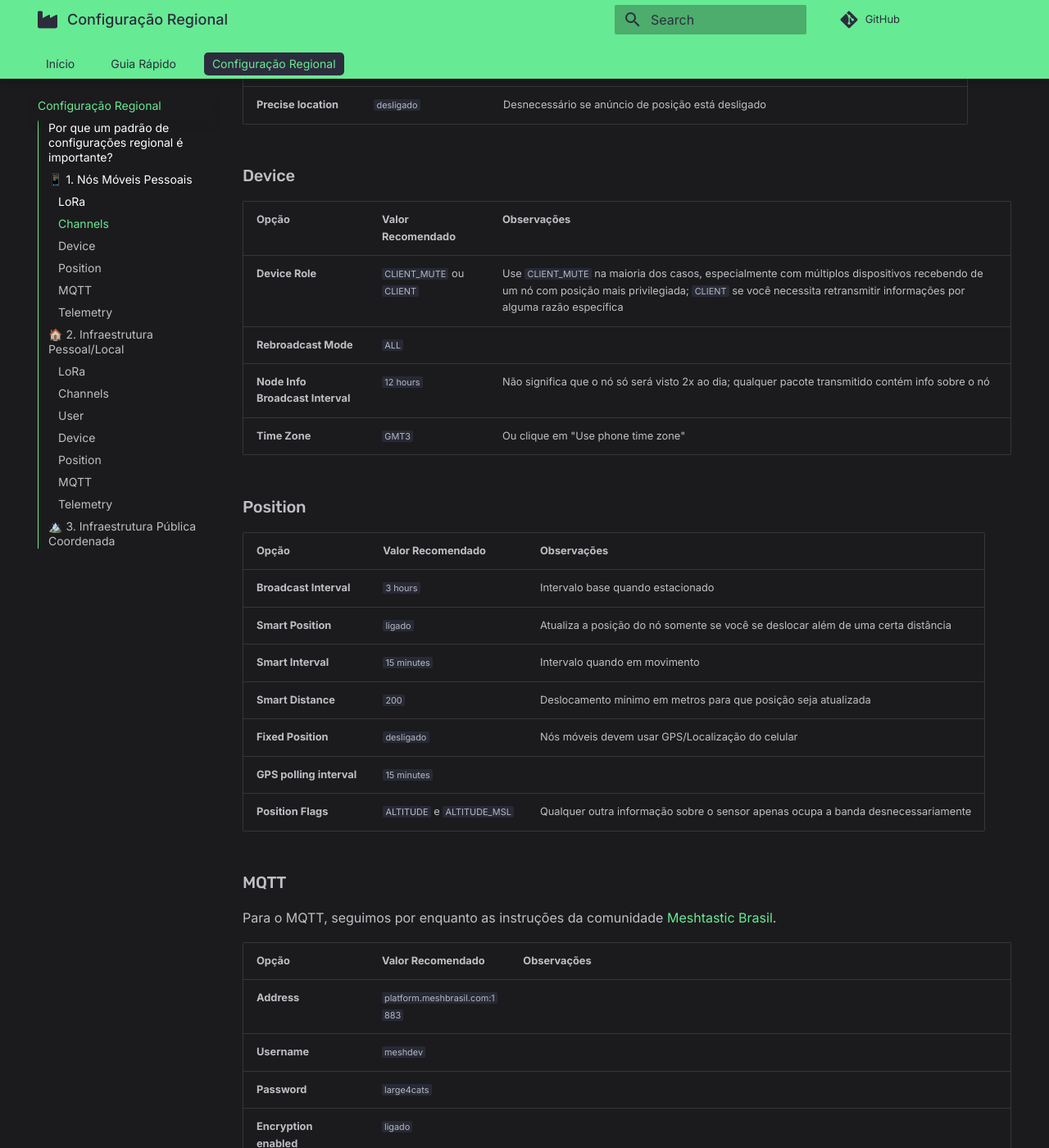
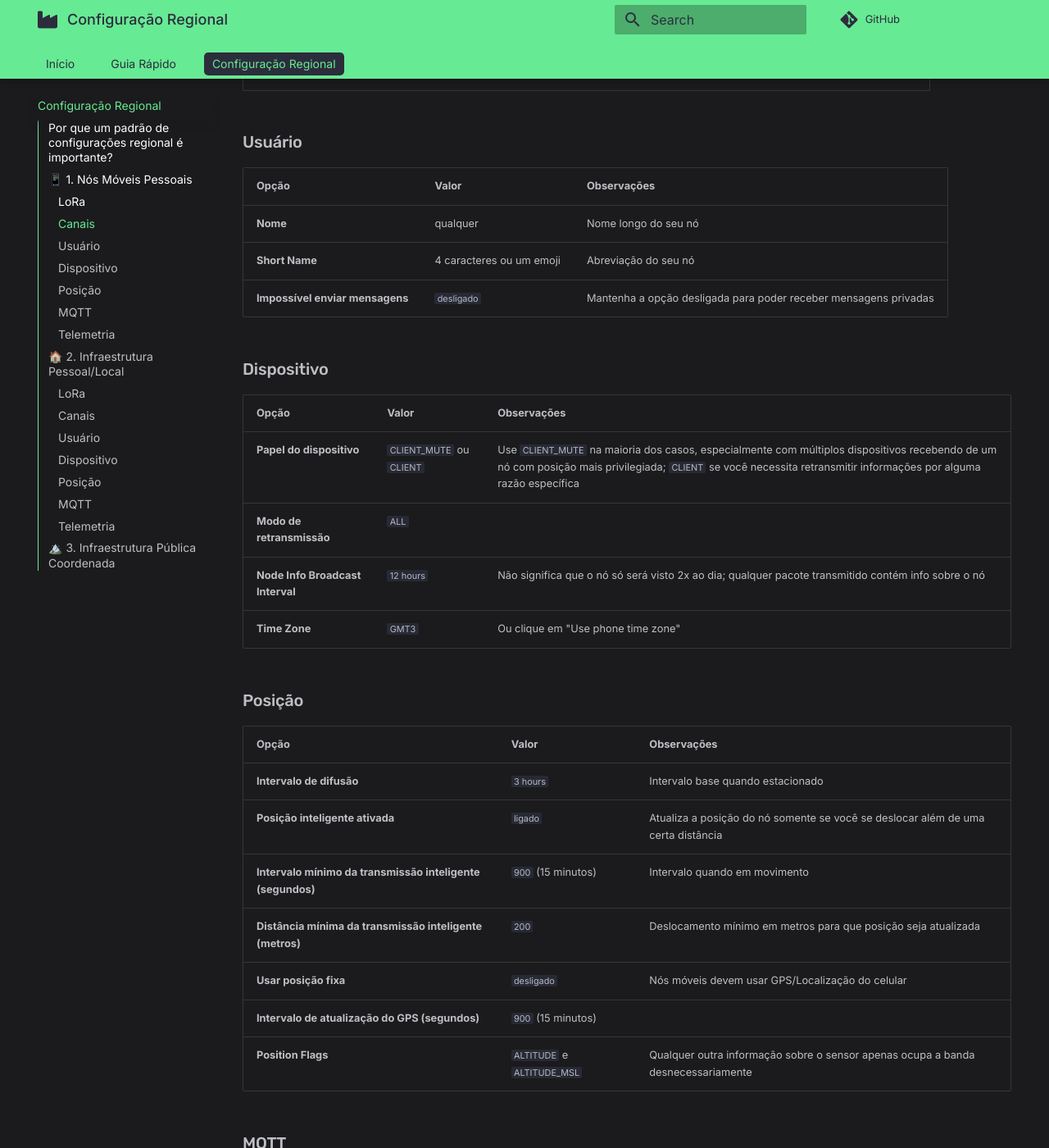
Before and after one commit to MeshSorocaba/meshsorocaba.github.io, an MkDocs documentation site: the page built from docs/configuracao.md, in a window 1280 px wide and 1400 px high, scrolled down 1769 px. Shown: the whole window at 82% size. Built offline with MkDocs 1.6.1 and Material for MkDocs 9.7.7, drawn with Linux system fonts in a browser that asks for light colours; comment, search, counter and statistics services are not loaded; some of the changed text lies outside the part shown.

Commit message:
Translate recommended config

```diff
--- a/docs/configuracao.md
+++ b/docs/configuracao.md
@@ -1,4 +1,4 @@
-# Valor Recomendado para a Região de Sorocaba
+# Valor para a Região de Sorocaba
 
 As configurações recomendadas nesta seção variam de acordo com a função do seu nó Meshtastic e priorizam a estabilidade da rede através da redução de tráfego desnecessário em nossa banda compartilhada.
 
@@ -17,72 +17,78 @@ Para dispositivos que você carrega consigo, unidades veiculares e outros dispos
 
 ### LoRa
 
-| **Opção** | **Valor Recomendado** | **Observações** |
+| **Opção** | **Valor** | **Observações** |
 | :--- | :--- | :--- |
-| **Region** | `Australia / Brazil / New Zealand` | Faixa de 915 a 928 MHz autorizada pela ANATEL para dispositivos de baixa potência |
+| **Região** | `Australia / Brazil / New Zealand` | Faixa de 915 a 928 MHz autorizada pela ANATEL para dispositivos de baixa potência |
 | **Use Preset** | `ligado` | |
 | **Modem Preset** | `LONG_FAST` | Valor padrão, usado enquanto a região ainda não possui tantos nós |
-| **Ignore MQTT** | `desligado` | Se desligado, aceita mensagens que tenham transitado via MQTT |
+| **Ignorar MQTT** | `desligado` | Se desligado, aceita mensagens que tenham transitado via MQTT |
 | **OK to MQTT** | `ligado` | Permite que o nó seja monitorado pelas ferramentas web e auxilia na coordenação da rede |
 | **Transmit Enabled** | `ligado` | Habilite se quiser que o nó seja capaz de transmitir |
-| **Override Duty Cycle** | `ligado` | Ignora o limite de ciclos, cujo limite só existe na Europa |
+| **Ignorar ciclo de trabalho** | `ligado` | Ignora o limite de ciclos, cujo limite só existe na Europa |
 | **Number of Hops** | `4` ou `5` | Um número alto tem risco de congestionar a malha de acordo com simulações |
-| **Frequency Slot** | `20` | Número padrão do canal `LongFast`. O valor 0 calculará automaticamente a frequência com base no Nome do Canal |
+| **Slot** | `20` | Número padrão do canal `LongFast`. O valor 0 calculará automaticamente a frequência com base no Nome do Canal |
 | **RX Boosted Gain** | `ligado` | opção específica para a série de chips SX126x que permite ao chip consumir uma pequena quantidade de energia adicional para aumentar a sensibilidade de recepção |
 
-### Channels
+### Canais
 
-| **Opção** | **Valor Recomendado** | **Observações** |
+| **Opção** | **Valor** | **Observações** |
 | :--- | :--- | :--- |
-| **Name** | `LongFast` | Canal público padrão para o preset `LONG_FAST` |
+| **Nome do canal** | `LongFast` | Canal público padrão para o preset `LONG_FAST` |
 | **PSK** | `AQ==` | Chave padrão do canal |
-| **Uplink Enabled** | `ligado` | Permite que o nó seja monitorado pelas ferramentas web e auxilia na coordenação da rede |
-| **Downlink enabled** | `desligado` | Reduz tráfego desnecessário do MQTT para o rádio |
-| **Position enabled** | `desligado` | Ignora pedidos de anúncio de posição |
-| **Precise location** | `desligado` | Desnecessário se anúncio de posição está desligado |
+| **Uplink ativado** | `ligado` | Permite que o nó seja monitorado pelas ferramentas web e auxilia na coordenação da rede |
+| **Downlink ativado** | `desligado` | Reduz tráfego desnecessário do MQTT para o rádio |
+| **Posição ativada** | `desligado` | Ignora pedidos de anúncio de posição |
+| **Localização precisa** | `desligado` | Desnecessário se anúncio de posição está desligado |
 
+### Usuário
+| **Opção** | **Valor** | **Observações** |
+| :--- | :--- | :--- |
+| **Nome** | qualquer | Nome longo do seu nó |
+| **Short Name** | 4 caracteres ou um emoji | Abreviação do seu nó |
+| **Impossível enviar mensagens** | `desligado` | Mantenha a opção desligada para poder receber mensagens privadas |
 
-### Device
+### Dispositivo
 
-| **Opção** | **Valor Recomendado** | **Observações** |
+| **Opção** | **Valor** | **Observações** |
 | :--- | :--- | :--- |
-| **Device Role** | `CLIENT_MUTE` ou `CLIENT` | Use `CLIENT_MUTE` na maioria dos casos, especialmente com múltiplos dispositivos recebendo de um nó com posição mais privilegiada; `CLIENT` se você necessita retransmitir informações por alguma razão específica |
-| **Rebroadcast Mode** | `ALL` | |
+| **Papel do dispositivo** | `CLIENT_MUTE` ou `CLIENT` | Use `CLIENT_MUTE` na maioria dos casos, especialmente com múltiplos dispositivos recebendo de um nó com posição mais privilegiada; `CLIENT` se você necessita retransmitir informações por alguma razão específica |
+| **Modo de retransmissão** | `ALL` | |
 | **Node Info Broadcast Interval** | `12 hours` | Não significa que o nó só será visto 2x ao dia; qualquer pacote transmitido contém info sobre o nó |
 | **Time Zone** | `GMT3` | Ou clique em "Use phone time zone" |
 
-### Position
+### Posição
 
-| **Opção** | **Valor Recomendado** | **Observações** |
+| **Opção** | **Valor** | **Observações** |
 | :--- | :--- | :--- |
-| **Broadcast Interval** | `3 hours` | Intervalo base quando estacionado |
-| **Smart Position** | `ligado` | Atualiza a posição do nó somente se você se deslocar além de uma certa distância |
-| **Smart Interval** | `15 minutes` | Intervalo quando em movimento |
-| **Smart Distance** | `200` | Deslocamento mínimo em metros para que posição seja atualizada |
-| **Fixed Position** | `desligado` | Nós móveis devem usar GPS/Localização do celular |
-| **GPS polling interval** | `15 minutes` |  |
+| **Intervalo de difusão** | `3 hours` | Intervalo base quando estacionado |
+| **Posição inteligente ativada** | `ligado` | Atualiza a posição do nó somente se você se deslocar além de uma certa distância |
+| **Intervalo mínimo da transmissão inteligente (segundos)** | `900` (15 minutos) | Intervalo quando em movimento |
+| **Distância mínima da transmissão inteligente (metros)** | `200` | Deslocamento mínimo em metros para que posição seja atualizada |
+| **Usar posição fixa** | `desligado` | Nós móveis devem usar GPS/Localização do celular |
+| **Intervalo de atualização do GPS (segundos)** | `900` (15 minutos) |  |
 | **Position Flags** | `ALTITUDE` e `ALTITUDE_MSL` | Qualquer outra informação sobre o sensor apenas ocupa a banda desnecessariamente  |
 
 ### MQTT
 
 Para o MQTT, seguimos por enquanto as instruções da comunidade [Meshtastic Brasil](https://www.meshbrasil.com/).
 
-| **Opção** | **Valor Recomendado** | **Observações** |
+| **Opção** | **Valor** | **Observações** |
 | :--- | :--- | :--- |
-| **Address** | `platform.meshbrasil.com:1883` | |
-| **Username** | `meshdev` | |
-| **Password** | `large4cats` | |
-| **Encryption enabled** | `ligado` | |
-| **JSON output enabled** | `desligado` | |
-| **TLS enabled** | `desligado` | |
-| **Root topic** | `meshdev` | |
-| **Proxy to client enabled** | `ligado` ou `desligado` | `ligado` se o nó só pode se comunicar pela internet através do seu celular, `desligado` se ele possui WiFi configurado e funcionando |
+| **Endereço** | `platform.meshbrasil.com:1883` | |
+| **Nome de usuário** | `meshdev` | |
+| **Senha** | `large4cats` | |
+| **Criptografia ativada** | `ligado` | |
+| **Saída JSON ativada** | `desligado` | |
+| **TLS ativado** | `desligado` | |
+| **Tópico principal** | `meshdev` | |
+| **Proxy para cliente ativado** | `ligado` ou `desligado` | `ligado` se o nó só pode se comunicar pela internet através do seu celular, `desligado` se ele possui WiFi configurado e funcionando |
 
-### Telemetry
-| **Opção** | **Valor Recomendado** | **Observações** |
+### Telemetria
+| **Opção** | **Valor** | **Observações** |
 | :--- | :--- | :--- |
 | **Send Device Telemetry** | `desligado` | Ao contrário de um nó solar ou uma estação base, não é necessário anunciar seu nível de bateria a toda a malha |
-| **Environment metrics module enabled** | `desligado` | Não é útil para nós portáteis |
+| **Módulo de métricas do ambiente ativado** | `desligado` | Não é útil para nós portáteis |
 
 ---
 
@@ -92,76 +98,77 @@ Para estações base residenciais, nós em sótãos/telhados, mastros em quintai
 
 ### LoRa
 
-| **Opção** | **Valor Recomendado** | **Observações** |
+| **Opção** | **Valor** | **Observações** |
 | :--- | :--- | :--- |
-| **Region** | `Australia / Brazil / New Zealand` | Faixa de 915 a 928 MHz autorizada pela ANATEL para dispositivos de baixa potência |
+| **Região** | `Australia / Brazil / New Zealand` | Faixa de 915 a 928 MHz autorizada pela ANATEL para dispositivos de baixa potência |
 | **Use Preset** | `ligado` | |
 | **Modem Preset** | `LONG_FAST` | Valor padrão, usado enquanto a região ainda não possui tantos nós |
-| **Ignore MQTT** | `desligado` | Se desligado, aceita mensagens que tenham transitado via MQTT |
+| **Ignorar MQTT** | `desligado` | Se desligado, aceita mensagens que tenham transitado via MQTT |
 | **OK to MQTT** | `ligado` | Permite monitorar o nó pelas ferramentas web e auxilia na coordenação da rede |
 | **Transmit Enabled** | `ligado` | |
-| **Override Duty Cycle** | `ligado` | O limite de ciclos só é necessário na Europa |
+| **Ignorar ciclo de trabalho** | `ligado` | O limite de ciclos só é necessário na Europa |
 | **Number of Hops** | `3` | Número de hops alto não é útil para nós de infraestrutura, pois normalmente não origina tráfego |
-| **Frequency Slot** | `20` | Padrão LongFast (919.875 MHz) |
+| **Slot** | `20` | Padrão LongFast (919.875 MHz) |
 | **RX Boosted Gain** | `ligado` | opção específica para a série de chips SX126x que permite ao chip consumir uma pequena quantidade de energia adicional para aumentar a sensibilidade de recepção |
 
-### Channels
+### Canais
 
-| **Opção** | **Valor Recomendado** | **Observações** |
+| **Opção** | **Valor** | **Observações** |
 | :--- | :--- | :--- |
-| **Name** | `LongFast` | Canal público padrão para o preset `LONG_FAST` |
-| **PSK** | `AQ==` | Chave padrão do cana/recoml |
-| **Uplink Enabled** | `ligado` | Permite que o nó seja monitorado pelas ferramentas web e auxilia na coordenação da rede |
-| **Downlink enabled** | `desligado` | Reduz tráfego desnecessário do MQTT para o rádio |
-| **Position enabled** | `ligado` | Para nós estacionários com posição fixa configurada |
-| **Precise location** | `desligado` | A critério do usuário |
+| **Nome do canal** | `LongFast` | Canal público padrão para o preset `LONG_FAST` |
+| **PSK** | `AQ==` | Chave padrão do canal |
+| **Uplink ativado** | `ligado` | Permite que o nó seja monitorado pelas ferramentas web e auxilia na coordenação da rede |
+| **Downlink ativado** | `desligado` | Reduz tráfego desnecessário do MQTT para o rádio |
+| **Posição ativada** | `ligado` | Para nós estacionários com posição fixa configurada |
+| **Localização precisa** | `desligado` | A critério do usuário |
 
-### User
-| **Opção** | **Valor Recomendado** | **Observações** |
+### Usuário
+| **Opção** | **Valor** | **Observações** |
 | :--- | :--- | :--- |
-| **Unmessagable** | `ligado` | Para nós não-monitorados, evita que usuários enviem mensagens na espera de uma resposta |
+| **Nome** | qualquer | Nome do seu nó; considere adicionar o emoji 🔀 como sufixo para destacar que se trata de um nó de infraestrutura |
+| **Short Name** | 4 caracteres ou um emoji | Abreviação do nome do seu nó |
+| **Impossível enviar mensagens** | `desligado` | Para nós não-monitorados, evita que usuários enviem mensagens na espera de uma resposta |
 
+### Dispositivo
 
-### Device
-
-| **Opção** | **Valor Recomendado** | **Observações** |
+| **Opção** | **Valor** | **Observações** |
 | :--- | :--- | :--- |
-| **Device Role** | `CLIENT_BASE` | `CLIENT_BASE` ajuda a garantir que as mensagens dos seus nós favoritados tenham prioridade |
-| **Rebroadcast Mode** | `ALL` | |
+| **Papel do dispositivo** | `CLIENT_BASE` | `CLIENT_BASE` ajuda a garantir que as mensagens dos seus nós favoritados tenham prioridade |
+| **Modo de retransmissão** | `ALL` | |
 | **Node Info Broadcast Interval** | `12 hours` | Não significa que o nó só será visto 2x ao dia; qualquer pacote transmitido contém info sobre o nó |
 | **Time Zone** | `GMT3` | Ou clique em "Use phone time zone" |
 
-### Position
+### Posição
 
-| **Opção** | **Valor Recomendado** | **Observações** |
+| **Opção** | **Valor** | **Observações** |
 | :--- | :--- | :--- |
-| **Broadcast Interval** | `24 hours` | Por ser um nó estacionário, não há necessidade de anunciar posição com frequência |
-| **Smart Position** | `desligado` | Nó estacionário, não é necessário |
-| **Fixed Position** | `ligado` | Defina as coordenadas manualmente no app se não houver GPS por hardware |
-| **GPS polling interval** | `24 hours` | Para nós com sensor de GPS mesmo sendo estacionários |
+| **Intervalo de transmissão de posição (segundos)** | `86400` (24 horas) | Por ser um nó estacionário, não há necessidade de anunciar posição com frequência |
+| **Posição inteligente ativada** | `desligado` | Nó estacionário, não é necessário |
+| **Usar posição fixa** | `ligado` | Defina as coordenadas manualmente no app se não houver GPS por hardware |
+| **Intervalo de atualização do GPS (segundos)** | `86400` (24 horas) | Para nós com sensor de GPS mesmo sendo estacionários |
 | **Position Flags** | `ALTITUDE` e `ALTITUDE_MSL` | Qualquer outra informação transmitida sobre o sensor de GPS apenas ocupa tempo de banda desnecessariamente  |
 
 ### MQTT
 
 Para o MQTT, seguimos por enquanto as instruções da comunidade [Meshtastic Brasil](https://www.meshbrasil.com/).
 
-| **Opção** | **Valor Recomendado** | **Observações** |
+| **Opção** | **Valor** | **Observações** |
 | :--- | :--- | :--- |
-| **Address** | `platform.meshbrasil.com:1883` | |
-| **Username** | `meshdev` | |
-| **Password** | `large4cats` | |
-| **Encryption enabled** | `ligado` | |
-| **JSON output enabled** | `desligado` | |
-| **TLS enabled** | `desligado` | |
-| **Root topic** | `meshdev` | |
-| **Proxy to client enabled** | `ligado` ou `desligado` | `ligado` se o nó só pode se comunicar pela internet através do seu celular, `desligado` se ele possui WiFi configurado e funcionando |
+| **Endereço** | `platform.meshbrasil.com:1883` | |
+| **Nome de usuário** | `meshdev` | |
+| **Senha** | `large4cats` | |
+| **Criptografia ativada** | `ligado` | |
+| **Saída JSON ativada** | `desligado` | |
+| **TLS ativado** | `desligado` | |
+| **Tópico principal** | `meshdev` | |
+| **Proxy para cliente ativado** | `ligado` ou `desligado` | `ligado` se o nó só pode se comunicar pela internet através do seu celular, `desligado` se ele possui WiFi configurado e funcionando |
 
-### Telemetry
+### Telemetria
 
-| **Opção** | **Valor Recomendado** | **Observações** |
+| **Opção** | **Valor** | **Observações** |
 | :--- | :--- | :--- |
 | **Send Device Telemetry** | `3 hours` | Apenas para nós solares, caso deseje-se acompanhar os níveis de bateria; caso contrário, desabilite |
-| **Environment metrics module enabled** | `3 hours` | Apenas se equipado; usado para verificar vazamentos de bateria ou superaquecimento; caso contrário, desabilite |
+| **Módulo de métricas do ambiente ativado** | `3 hours` | Apenas se equipado; usado para verificar vazamentos de bateria ou superaquecimento; caso contrário, desabilite |
 
 ---
 
```
